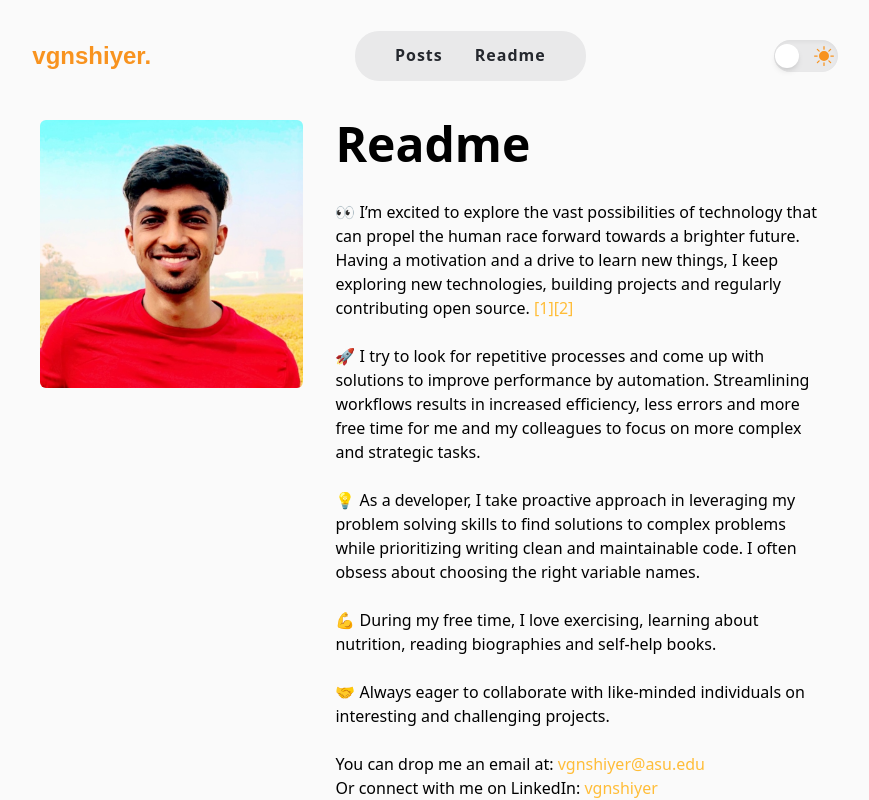
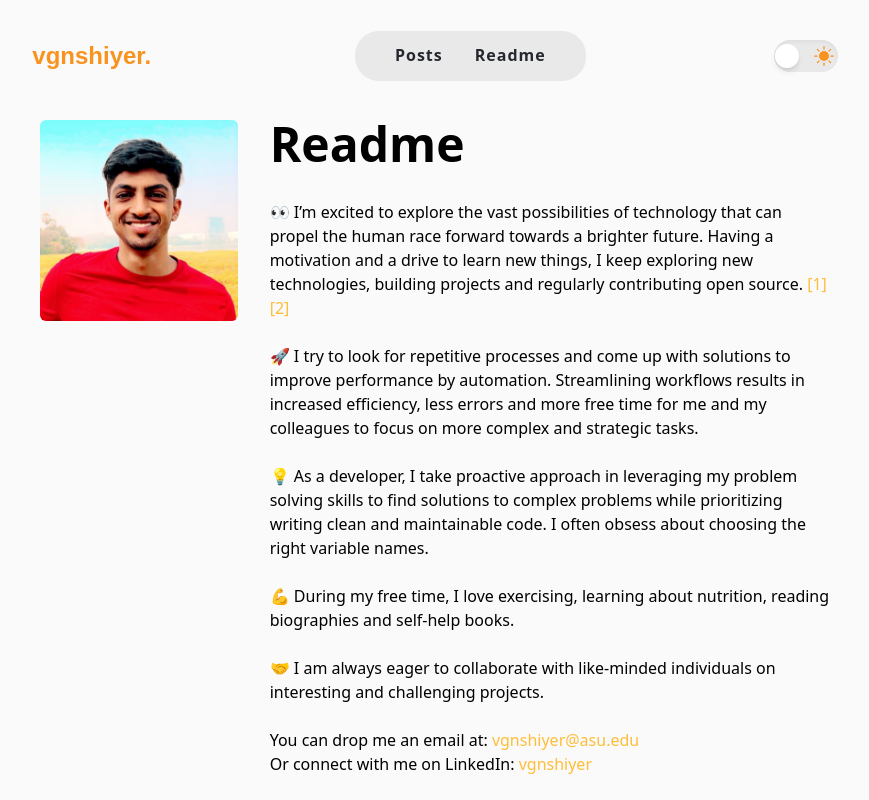
Before and after one commit to vgnshiyer/vgnshiyer.github.io, a Next.js app: page /about in a window 1280 px wide. Shown: the top 800 px of the page, without its empty margins (205-1074 px from the left). Built offline with nearby package versions, Linux system fonts and the light colour scheme.

Commit message:
chore: added max-w settings for 2xl screens for readme img

```diff
--- a/components/Readme.tsx
+++ b/components/Readme.tsx
@@ -5,7 +5,7 @@ const Readme = () => {
     const readme = getReadmeData();
     return (
         <div className="flex flex-col md:flex-row items-start mt-8 sm:mx-8">
-            <img className="max-w-1/2 md:max-w-1/3 rounded-md mr-8 mb-8" src="/images/readme_img.jpg" alt="Readme" />
+            <img className="max-w-1/2 md:max-w-1/3 lg:max-w-1/4 2xl:max-w-4/20 rounded-md mr-8 mb-8" src="/images/readme_img.jpg" alt="Readme" />
 
             <div className="md:mt-0">
                 <h1 className="text-4xl sm:text-5xl font-bold text-black dark:text-white">Readme</h1>
--- a/helpers/getPostMetadata.ts
+++ b/helpers/getPostMetadata.ts
@@ -7,7 +7,7 @@ import path from 'path';
 const getPostMetadata = (): PostMetadata[] => {
     const folder = 'public/blogs/';
     const files = getFilesRecursively(folder);
-    const markdownFiles = files.filter((fn) => fn.endsWith('.md'));
+    const markdownFiles = files.filter((fn) => fn.endsWith('.md') && !fn.includes('ignore'));
 
     let posts = markdownFiles.map((filename) => {
         const fileContents = fs.readFileSync(filename, 'utf8');
--- a/tailwind.config.ts
+++ b/tailwind.config.ts
@@ -30,7 +30,9 @@ const config: Config = {
         'tertiary-light': '#25282E',
       },
       maxWidth: {
-        '1/4': '2A%',
+        '3/20': '15%',
+        '4/20': '20%',
+        '1/4': '25%',
         '1/3': '33.333333%',
         '1/2': '50%',
         '2/3': '66.666667%',
```
Also changed, not shown: public/readme.md, 1 other file (tests, documents, lock files or other folders).
